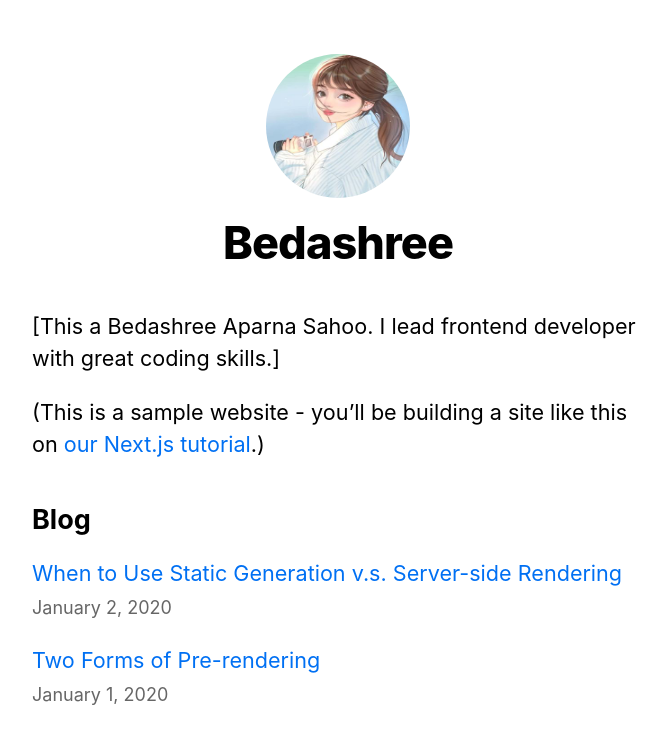
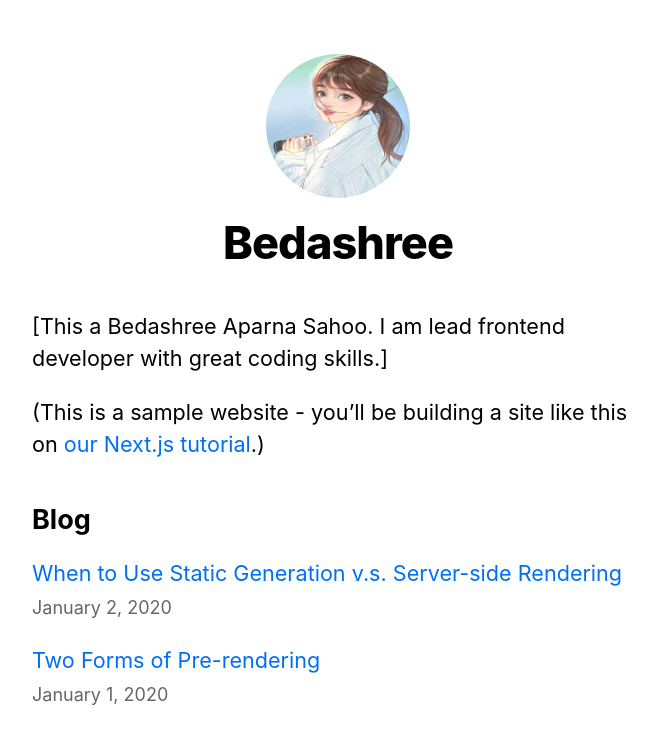
Before and after one commit to Bedashree1998/nextjs-blog, a Next.js app: page / in a window 1280 px wide. Shown: the top 744 px of the page, without its empty margins (302-966 px from the left). Built offline with nearby package versions, Linux system fonts and the light colour scheme.

Commit message:
spelling mistake correction

```diff
--- /dev/null
+++ b/pages/api/hello.js
@@ -0,0 +1,3 @@
+export default function handler(req, res) {
+  res.status(200).json({ text: "Hello" });
+}
--- a/pages/index.js
+++ b/pages/index.js
@@ -22,7 +22,7 @@ export default function Home({allPostsData}) {
       </Head>
       <section className={utilStyles.headingMd}>
         <p>
-          [This a Bedashree Aparna Sahoo. I lead frontend developer with great
+          [This a Bedashree Aparna Sahoo. I am lead frontend developer with great
           coding skills.]
         </p>
         <p>
```
